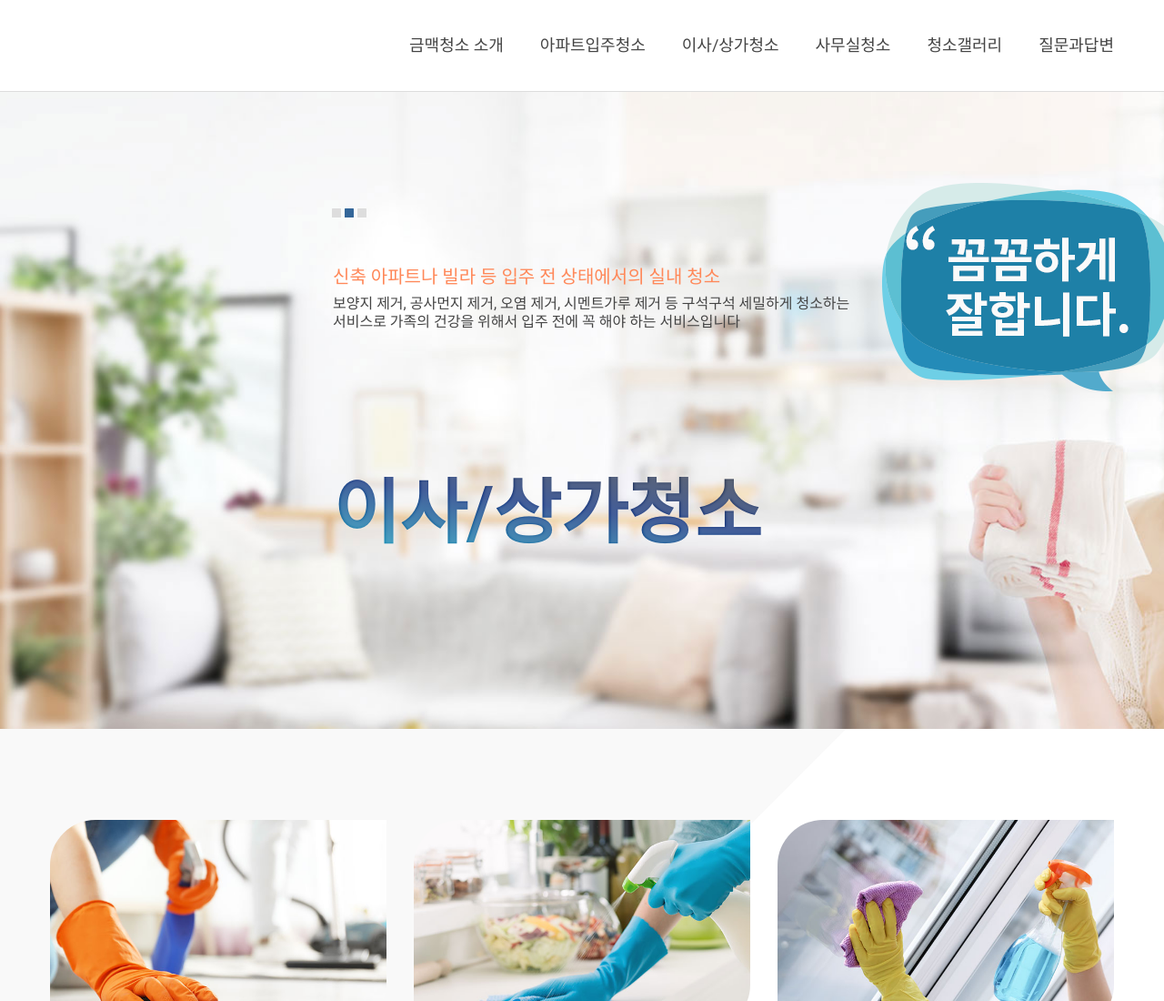
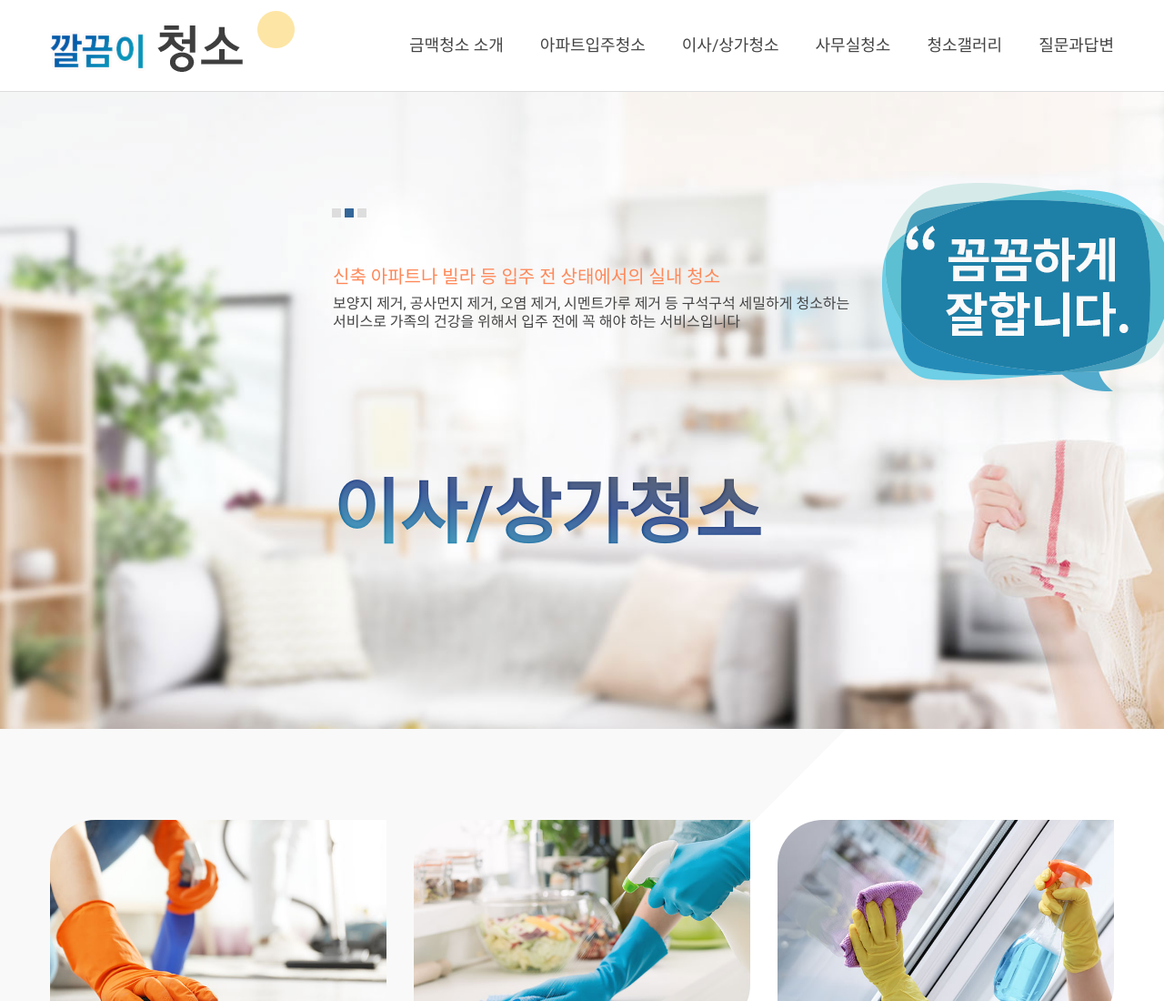
Before and after one commit to verygoodtuna/project_basic02, a plain HTML site: page index.html in a window 1280 px wide. Shown: the top 1100 px of the page at 91% size. Drawn offline with Linux system fonts and the light colour scheme; the site is published under a folder, as on GitHub Pages, so addresses that start at the root find nothing; some icons are missing.

Commit message:
Add files via upload

```diff
--- a/index.html
+++ b/index.html
@@ -22,7 +22,7 @@
             <div class="inner menu_wrap">
                 <h1>
                     <a href="">
-                        <img src="/imges/logo.png" alt="">
+                        <img src="./imges/logo.png" alt="">
                     </a>
                 </h1>
                 <nav class="gnb">
```
